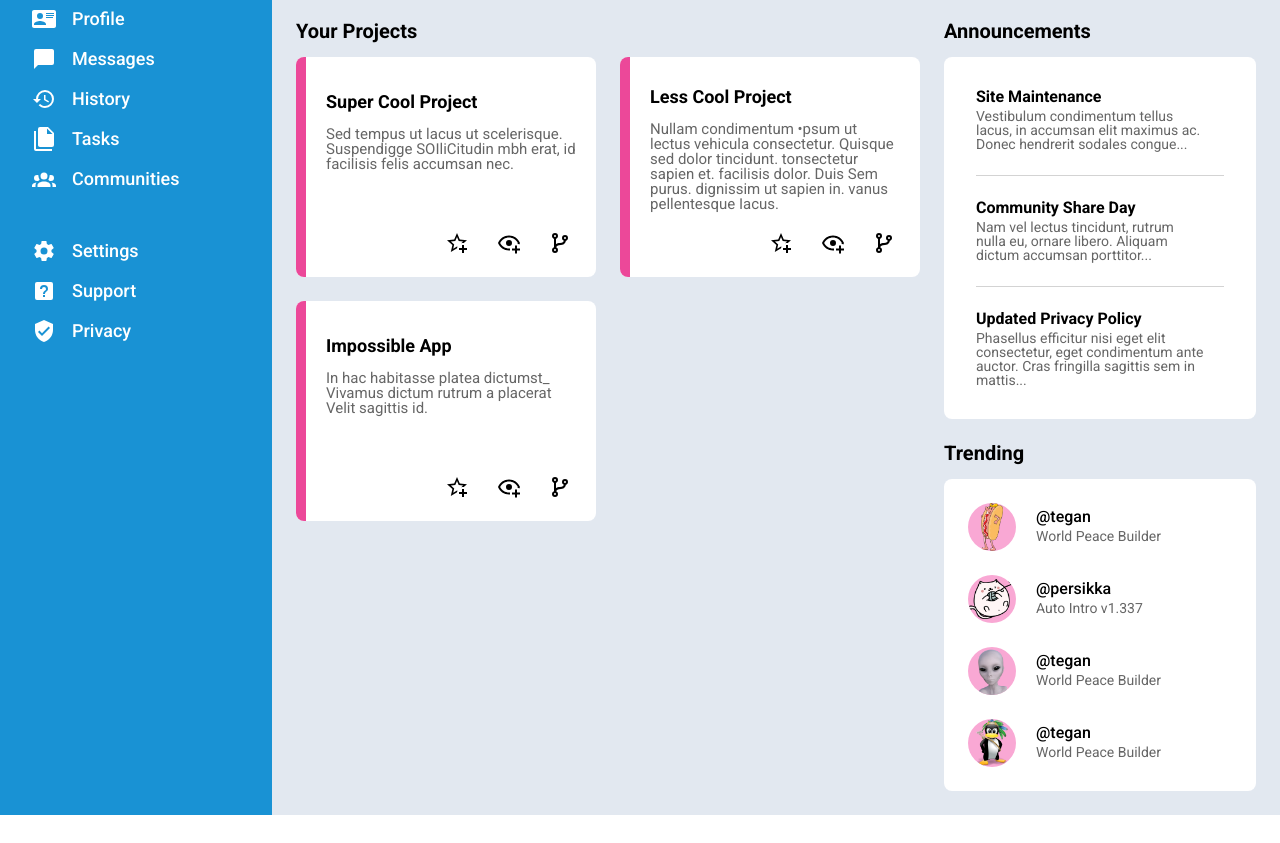
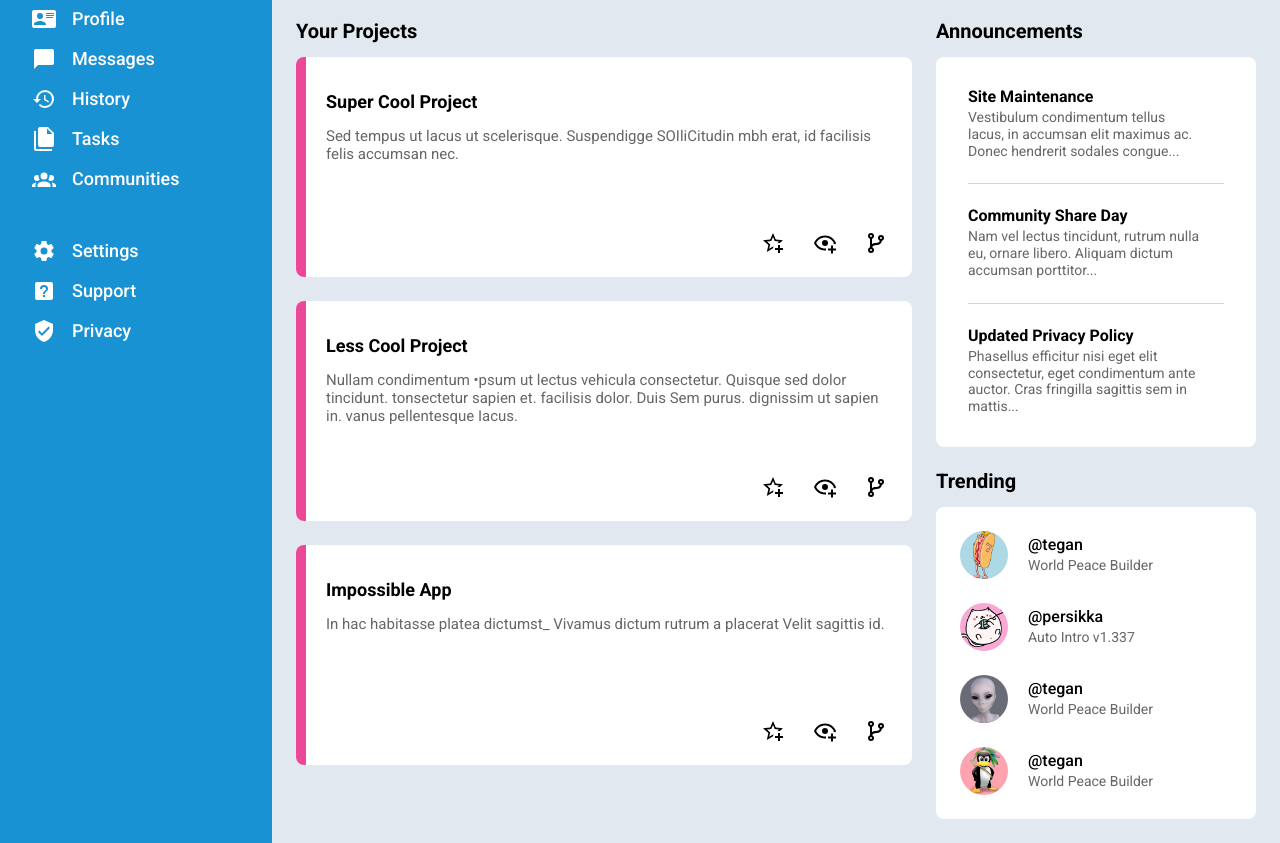
Before and after one commit to nukmuk/admin-dashboard, a plain HTML site: page index.html in a window 1280 px wide. Shown: the part 147-990 px from the top of the page. Before the commit the page ends 962 px from the top, so only its background shows below. Drawn offline with Linux system fonts and the light colour scheme.

Commit message:
Fix layout

```diff
--- a/index.html
+++ b/index.html
@@ -169,22 +169,22 @@
                 <div class="title">Trending</div>
                 <div class="card">
                     <div class="user">
-                        <img src="./images/hot-dog.png" alt="Profile picture" class="profile-pic">
+                        <img src="./images/hot-dog.png" alt="Profile picture" class="profile-pic blue">
                         <div class="name">@tegan</div>
                         <div class="app">World Peace Builder</div>
                     </div>
                     <div class="user">
-                        <img src="./images/cat.png" alt="Profile picture" class="profile-pic">
+                        <img src="./images/cat.png" alt="Profile picture" class="profile-pic pink">
                         <div class="name">@persikka</div>
                         <div class="app">Auto Intro v1.337</div>
                     </div>
                     <div class="user">
-                        <img src="./images/alien.png" alt="Profile picture" class="profile-pic">
+                        <img src="./images/alien.png" alt="Profile picture" class="profile-pic gray">
                         <div class="name">@tegan</div>
                         <div class="app">World Peace Builder</div>
                     </div>
                     <div class="user">
-                        <img src="./images/penguin.png" alt="Profile picture" class="profile-pic">
+                        <img src="./images/penguin.png" alt="Profile picture" class="profile-pic rose">
                         <div class="name">@tegan</div>
                         <div class="app">World Peace Builder</div>
                     </div>
--- a/style.css
+++ b/style.css
@@ -11,7 +11,6 @@
 	--rose-400: #fb7185;
 	--rose-500: #f43f5e;
 	--rose-600: #e11d48;
-
 }
 
 .content {
@@ -188,7 +187,7 @@
 	grid-area: 2 / 2 / 3 / 3;
 
 	display: grid;
-    grid-template: min-content 1fr / 2fr 1fr; /* edit this */
+	grid-template: min-content 1fr / 1fr min-content; /* edit this */
 	gap: 24px;
 	padding: 24px;
 }
@@ -249,6 +248,10 @@
 	margin-right: 20px;
 	color: #666666;
 }
+.body,
+.app {
+	line-height: 1.2;
+}
 .card > .card-btns {
 	grid-area: 3 / 2 / 4 / -1;
 	font-size: 14px;
@@ -261,10 +264,14 @@
 	margin-bottom: 20px;
 }
 
-.announcements, .trending {
+.announcements,
+.trending {
 	display: flex;
 	flex-direction: column;
 	gap: 16px;
+    min-width: 300px;
+    width: 25vw;
+    max-width: 500px;
 }
 .announcements > .card,
 .trending > .card {
@@ -273,6 +280,7 @@
 	gap: 24px;
 	height: min-content;
 	padding: 32px;
+    align-items: start;
 }
 .announcement > .title {
 	font-size: 16px;
@@ -293,10 +301,6 @@
 }
 
 /* trending */
-.trending{
-
-}
-
 .trending > .card {
 	padding: 24px;
 	gap: 24px;
@@ -321,6 +325,19 @@
 	font-size: 14px;
 }
 
+.rose {
+	background: var(--rose-300);
+}
+.pink {
+	background: var(--pink-300);
+}
+.blue {
+	background: lightblue;
+}
+.gray {
+	background: hsl(227, 6%, 44%);
+}
+
 /* fonts */
 @font-face {
 	font-family: go3;
```
Lines whose indentation alone changed are shown as unchanged.
